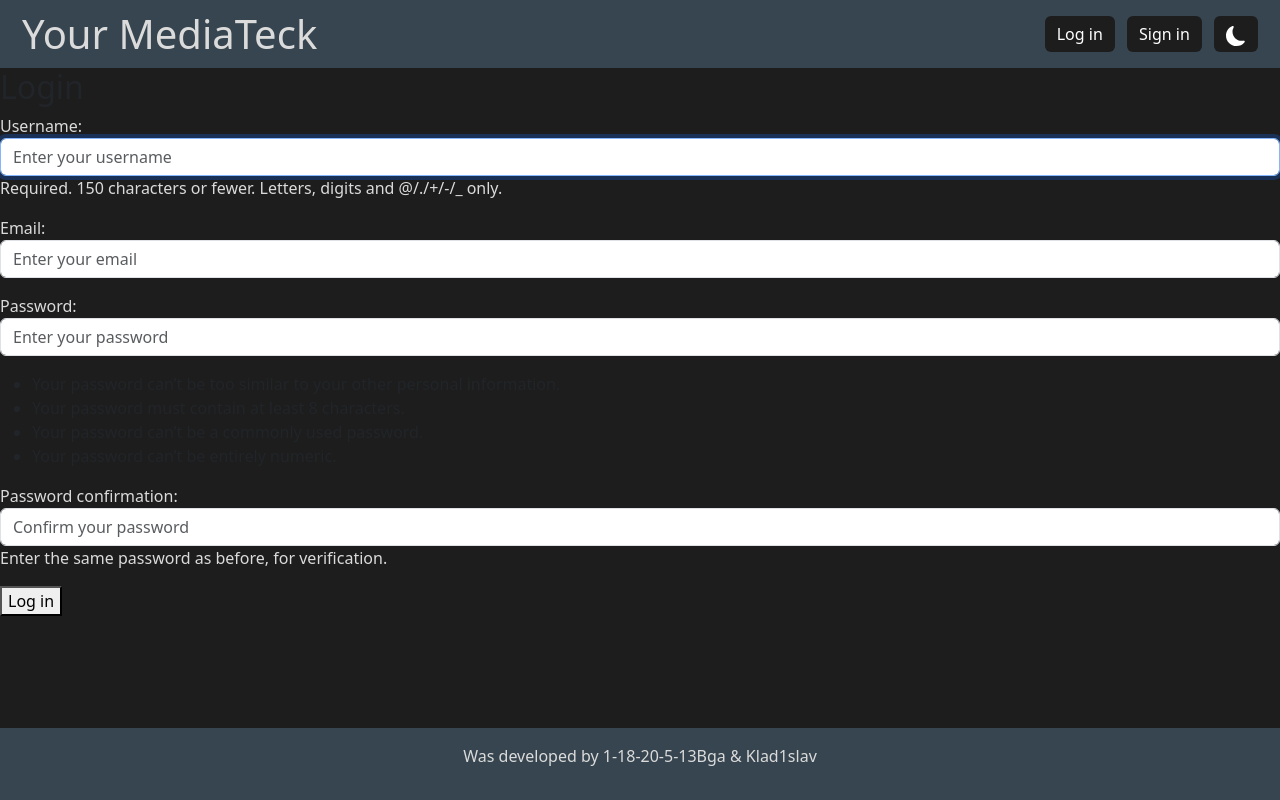
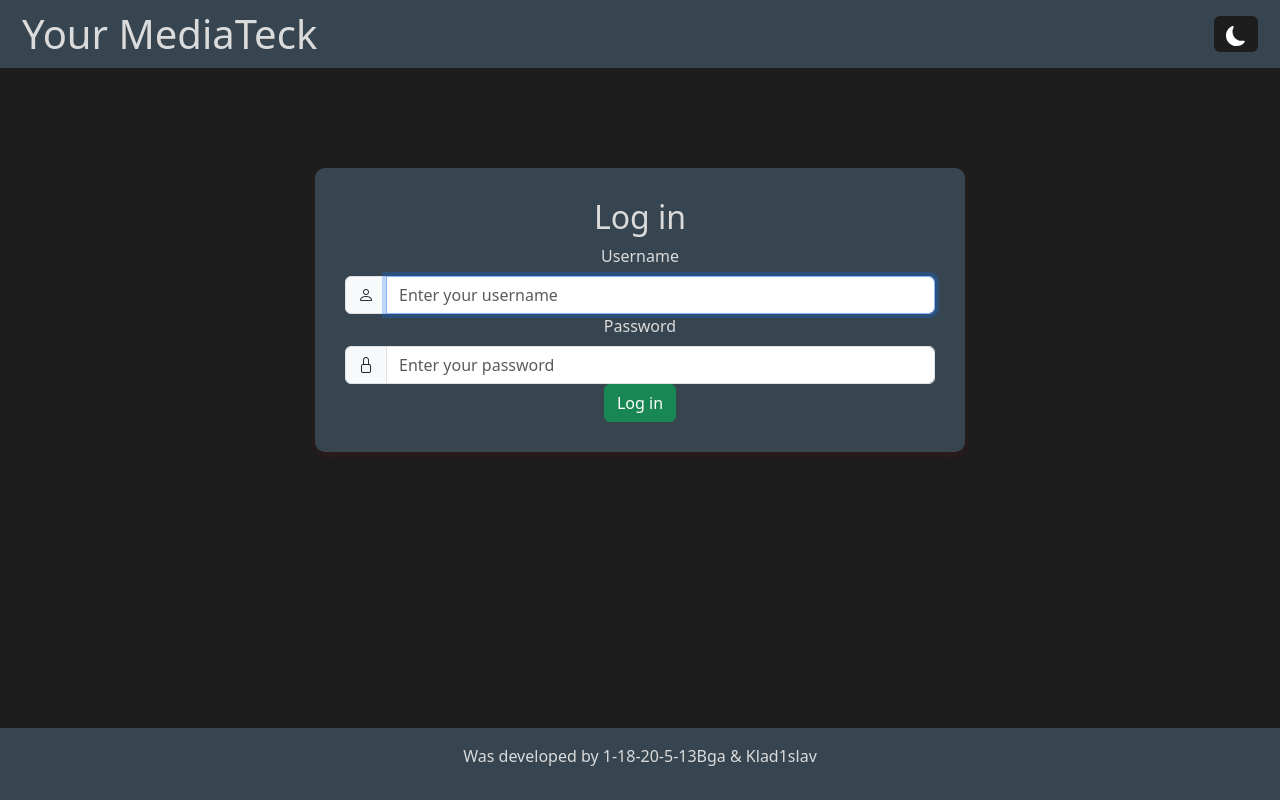
Before and after one commit to Klad1slav/YourMediaTech-YMT-, a Django app: template registration_page/templates/registration_page/login.html in a window 1280 px wide. Run offline with Django 5.2, Linux system fonts and the light colour scheme; the template is opened without the code that fills it: values that come from a table or form of the project are taken from there, others are empty.

Commit message:
beta_registration(log&sign work)

```diff
--- a/registration_page/forms.py
+++ b/registration_page/forms.py
@@ -1,6 +1,7 @@
 from django import forms
 from django.contrib.auth.forms import UserCreationForm
 from django.contrib.auth.models import User
+from django.contrib.auth.forms import AuthenticationForm
 
 class RegisterForm(UserCreationForm):
     email = forms.EmailField(required=True)
@@ -27,3 +28,16 @@ class RegisterForm(UserCreationForm):
             'class': 'form-control',
             'placeholder': 'Confirm your password'
         })
+
+class LoginForm(AuthenticationForm):
+
+    def __init__(self, *args, **kwargs):
+        super().__init__(*args, **kwargs)
+        self.fields['username'].widget.attrs.update({
+            'class': 'form-control',
+            'placeholder': 'Enter your username'
+        })
+        self.fields['password'].widget.attrs.update({
+            'class': 'form-control',
+            'placeholder': 'Enter your password'
+        })
--- a/registration_page/static/registration_page/others.css
+++ b/registration_page/static/registration_page/others.css
@@ -7,3 +7,13 @@
     box-shadow: 0 4px 10px rgba(243, 3, 3, 0.1);
     text-align: center;
 }
+
+.login-container {
+    background-color: #36454F;
+    padding: 30px;
+    width: 650px;
+    margin: 100px auto;
+    border-radius: 10px;
+    box-shadow: 0 4px 10px rgba(243, 3, 3, 0.1);
+    text-align: center;
+}
--- a/registration_page/templates/registration_page/login.html
+++ b/registration_page/templates/registration_page/login.html
@@ -1,12 +1,42 @@
-{% include "base.html" %}
+{% extends "base.html" %}
+{% load static %}
 
 {%block content%}
-<h2>Login</h2>
-<form method="post">
-  {% csrf_token %}
-  {{ form.as_p }}
-  <button type="submit">Log in</button>
-</form>
+<!-- Bootstrap CSS -->
+<link href="https://cdn.jsdelivr.net/npm/bootstrap@5.3.0/dist/css/bootstrap.min.css" rel="stylesheet">
+<!-- Bootstrap Icons -->
+<link href="https://cdn.jsdelivr.net/npm/bootstrap-icons@1.10.5/font/bootstrap-icons.css" rel="stylesheet">
+
+<link rel="stylesheet" href="{% static 'registration_page/others.css' %}">
+<link rel="stylesheet" href="{% static 'registration_page/text.css' %}">
+<link rel="stylesheet" href="{% static 'registration_page/buttons.css' %}">
+
+<div class="login">
+
+    <form method="POST" class="login-container">
+        <h2>Log in</h2>
+        {% csrf_token %}
+        {{ form.non_field_errors }}
+
+    <div class="login_field">
+        <label for="{{ form.username.id_for_label }}" class="form-label">Username</label>
+        <div class="input-group">
+          <span class="input-group-text"><i class="bi bi-person"></i></span>
+          {{ form.username }}
+        </div>
+      </div>
+
+      <div class="login_field">
+        <label for="{{ form.password.id_for_label }}" class="form-label">Password</label>
+        <div class="input-group">
+          <span class="input-group-text"><i class="bi bi-lock"></i></span>
+          {{ form.password }}
+        </div>
+      </div>
 
 
+      <button type="submit" class="btn btn-success">Log in</button>
+    </form>
+</div>
+
 {%endblock%}
--- a/registration_page/templates/registration_page/register.html
+++ b/registration_page/templates/registration_page/register.html
@@ -1,9 +1,8 @@
-{% include "base.html" %}
+{% extends "base.html" %}
 {% load static %}
 
 
 {%block content%}
-<!--<button onclick="window.location.href='register'" type="button" class="btn btn-primary me-2">Sign in</button>-->
 
 <!-- Bootstrap CSS -->
 <link href="https://cdn.jsdelivr.net/npm/bootstrap@5.3.0/dist/css/bootstrap.min.css" rel="stylesheet">
--- a/registration_page/urls.py
+++ b/registration_page/urls.py
@@ -3,8 +3,8 @@ from . import views
 from django.contrib.auth import views as auth_views
 
 urlpatterns = [
-    path("", views.register_view, name="register"),
+    path("reg/", views.register_view, name="register"),
     path("welcome/", views.welcome_page, name="welcome_page"),
-    path('login/', auth_views.LoginView.as_view(), name='login'),
+    path('login/', views.login_view, name='login'),
     path('logout/', auth_views.LogoutView.as_view(), name='logout')
 ]
--- a/templates/base.html
+++ b/templates/base.html
@@ -15,20 +15,27 @@
     <link href="{%static "buttons.css"%}" rel="stylesheet">
 </head>
 <body>
+
     <header>
+
         <div class="container-fluid d-flex align-items-center justify-content-between">
             <h1 class="mb-0">Your MediaTeck</h1>
+
             <div>
-                <button type="button" class="btn btn-primary me-2">Log in</button>
-                <button onclick="window.location.href='{% url 'register' %}'" type="button" class="btn btn-primary me-2">Sign in</button>
+                {% block header_block %}
                 <button type="button" class="btn btn-primary">
+
                     <svg xmlns="http://www.w3.org/2000/svg" width="20" height="20" fill="currentColor" class="bi bi-moon-fill" viewBox="0 0 16 16">
                         <path d="M6 .278a.77.77 0 0 1 .08.858 7.2 7.2 0 0 0-.878 3.46c0 4.021 3.278 7.277 7.318 7.277q.792-.001 1.533-.16a.79.79 0 0 1 .81.316.73.73 0 0 1-.031.893A8.35 8.35 0 0 1 8.344 16C3.734 16 0 12.286 0 7.71 0 4.266 2.114 1.312 5.124.06A.75.75 0 0 1 6 .278"/>
                     </svg>
                 </button>
+                {% endblock %}
             </div>
+
         </div>
+
     </header>
+
     {% block content %}{% endblock %}
     <footer>
             <nav class="nav justify-content-center p-3">
--- a/web_project/urls.py
+++ b/web_project/urls.py
@@ -20,5 +20,10 @@ from django.urls import path, include
 urlpatterns = [
     path('admin/', admin.site.urls),
     path("", include("welcome_page.urls")),
-    path("reg/", include("registration_page.urls")),
+    path("", include("registration_page.urls")),
+
 ]
+
+
+# path("reg/", registration_page.views.register_view, name="signin"),
+#     path("login/", registration_page.views.login_view, name="login"),
```
Also changed, not shown: registration_page/views.py (+19 -0 lines), welcome_page/templates/welcome_page/index.html (+14 -1 lines), db.sqlite3.
